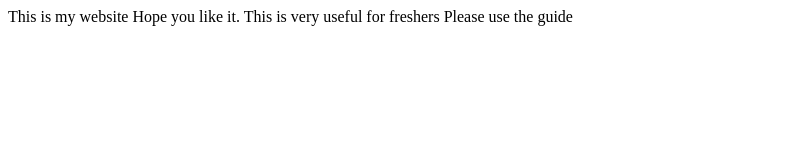
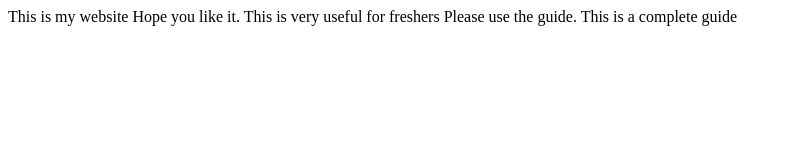
Before and after one commit to AMOL99/freshersbatch-march21, a plain HTML site: page Assignments/index.html in a window 1280 px wide. Shown: the whole page, without its empty margins (0-792 px from the left). Drawn offline with Linux system fonts and the light colour scheme.

Commit message:
Made minor changes in index.html for html-assignments

```diff
--- a/Assignments/index.html
+++ b/Assignments/index.html
@@ -4,5 +4,5 @@ This is my website
 <body>
 Hope you like it.
 This is very useful for freshers
-Please use the guide
+Please use the guide. This is a complete guide
 </body>
```
